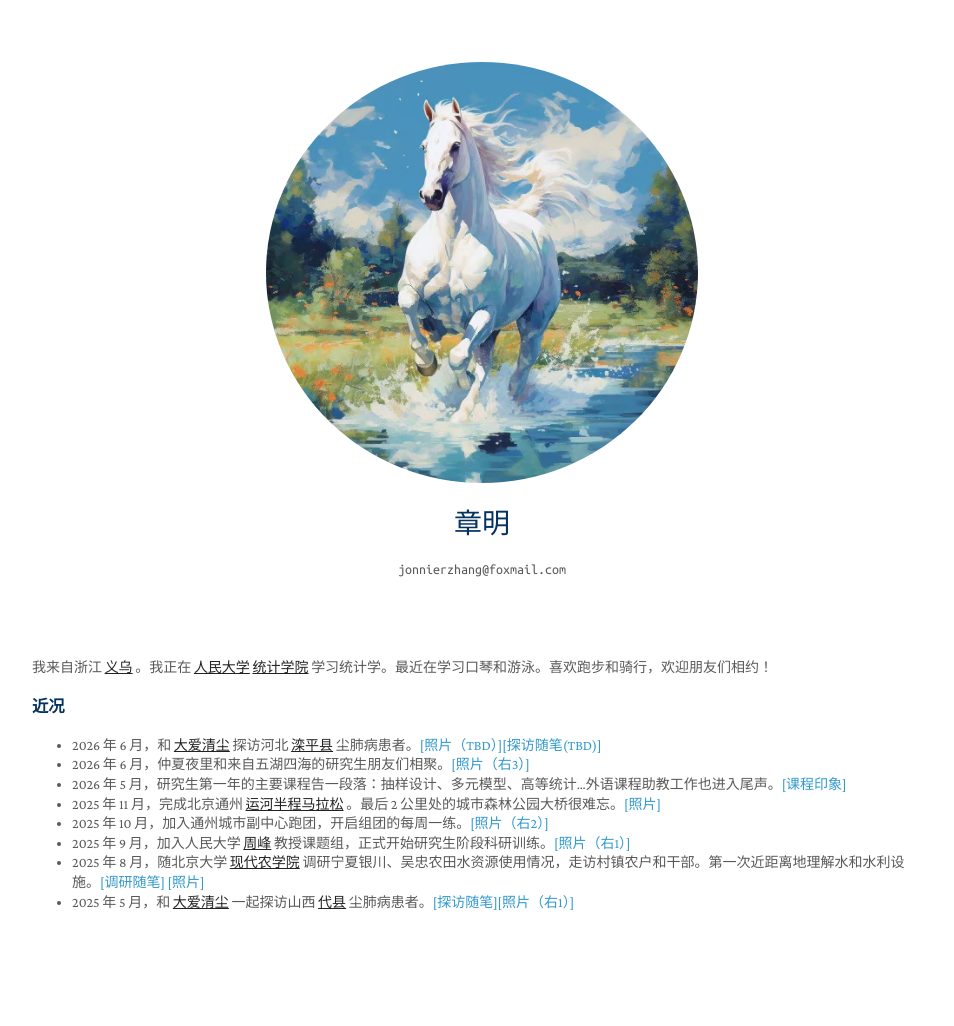
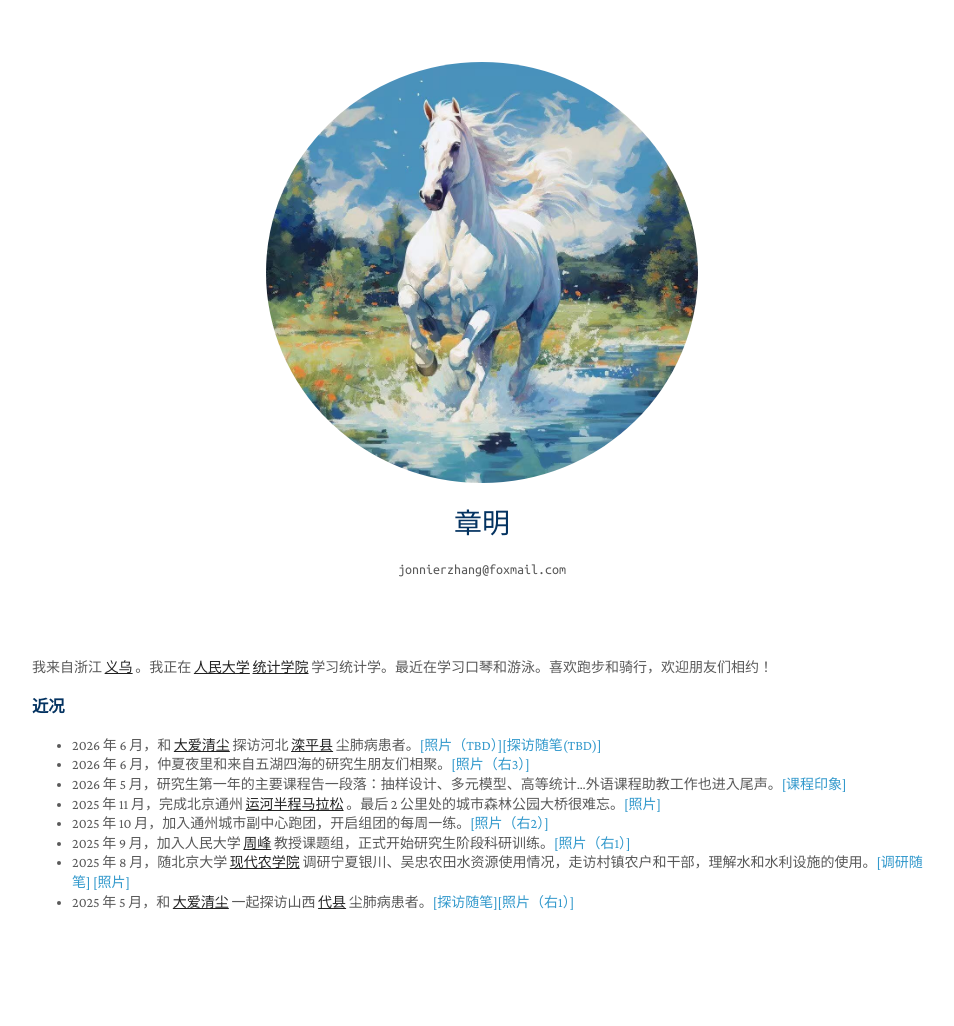
Before and after one commit to zhangming4153/zhangming4153.github.io, a Jekyll site: the page built from index.md, in a window 1280 px wide. Shown: the whole page, without its empty margins (158-1112 px from the left). Built offline with Jekyll 4.4.1, drawn with Linux system fonts in a browser that asks for light colours; a style sheet for code colours, icons or effects is not loaded.

Commit message:
Clarify August 2025 entry in index.md
Updated the description of the August 2025 entry to clarify the understanding of water and irrigation facilities.

```diff
--- a/index.md
+++ b/index.md
@@ -13,5 +13,5 @@ title: 章明
 - 2025 年 11 月，完成北京通州 <a href="https://baike.baidu.com/item/2025北京通州运河半程马拉松/66790330"><strong><u>运河半程马拉松</u></strong></a> 。最后 2 公里处的城市森林公园大桥很难忘。[[照片]](/assets/tongz_semimara_profile.jpg)
 - 2025 年 10 月，加入通州城市副中心跑团，开启组团的每周一练。[[照片（右2）]](/assets/tongz_group.png)
 - 2025 年 9 月，加入人民大学 <a href="https://zhoufeng6288.github.io"><strong><u>周峰</u></strong></a> 教授课题组，正式开始研究生阶段科研训练。[[照片（右1）]](/assets/people_0912.jpg)
-- 2025 年 8 月，随北京大学 <a href="https://www.saas.pku.edu.cn"><strong><u>现代农学院</u></strong></a> 调研宁夏银川、吴忠农田水资源使用情况，走访村镇农户和干部。第一次近距离地理解水和水利设施。[[调研随笔]](/assets/Ningxia.pdf) [[照片]](/assets/ningxia_me_0820.jpg)
+- 2025 年 8 月，随北京大学 <a href="https://www.saas.pku.edu.cn"><strong><u>现代农学院</u></strong></a> 调研宁夏银川、吴忠农田水资源使用情况，走访村镇农户和干部，理解水和水利设施的使用。[[调研随笔]](/assets/Ningxia.pdf) [[照片]](/assets/ningxia_me_0820.jpg)
 - 2025 年 5 月，和 <a href="https://daqc.org.cn"><strong><u>大爱清尘</u></strong></a> 一起探访山西 <a href = "https://baike.baidu.com/item/代县/1178294"><strong><u>代县</u></strong></a> 尘肺病患者。[[探访随笔]](/assets/Shanxi.pdf)[[照片（右1）]](/assets/daai_202505.jpg)
```
